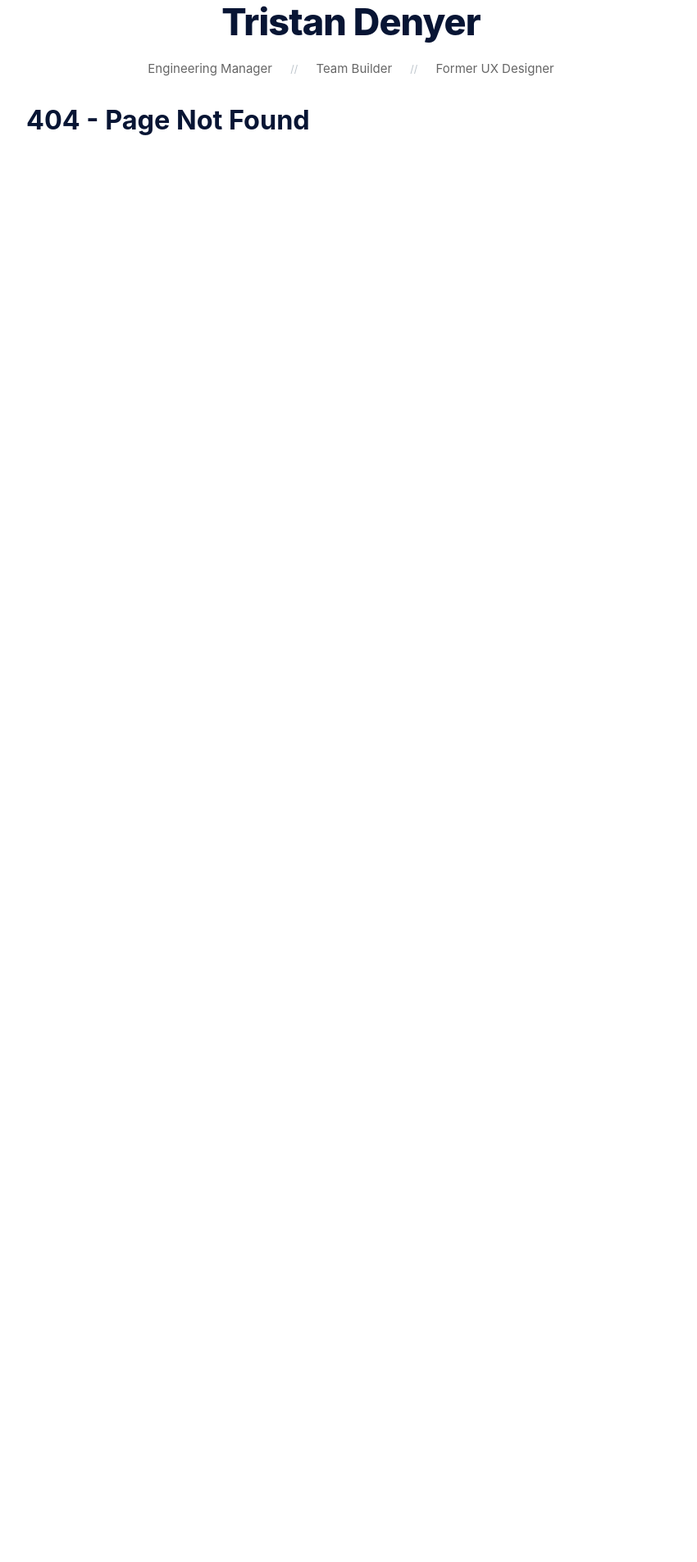
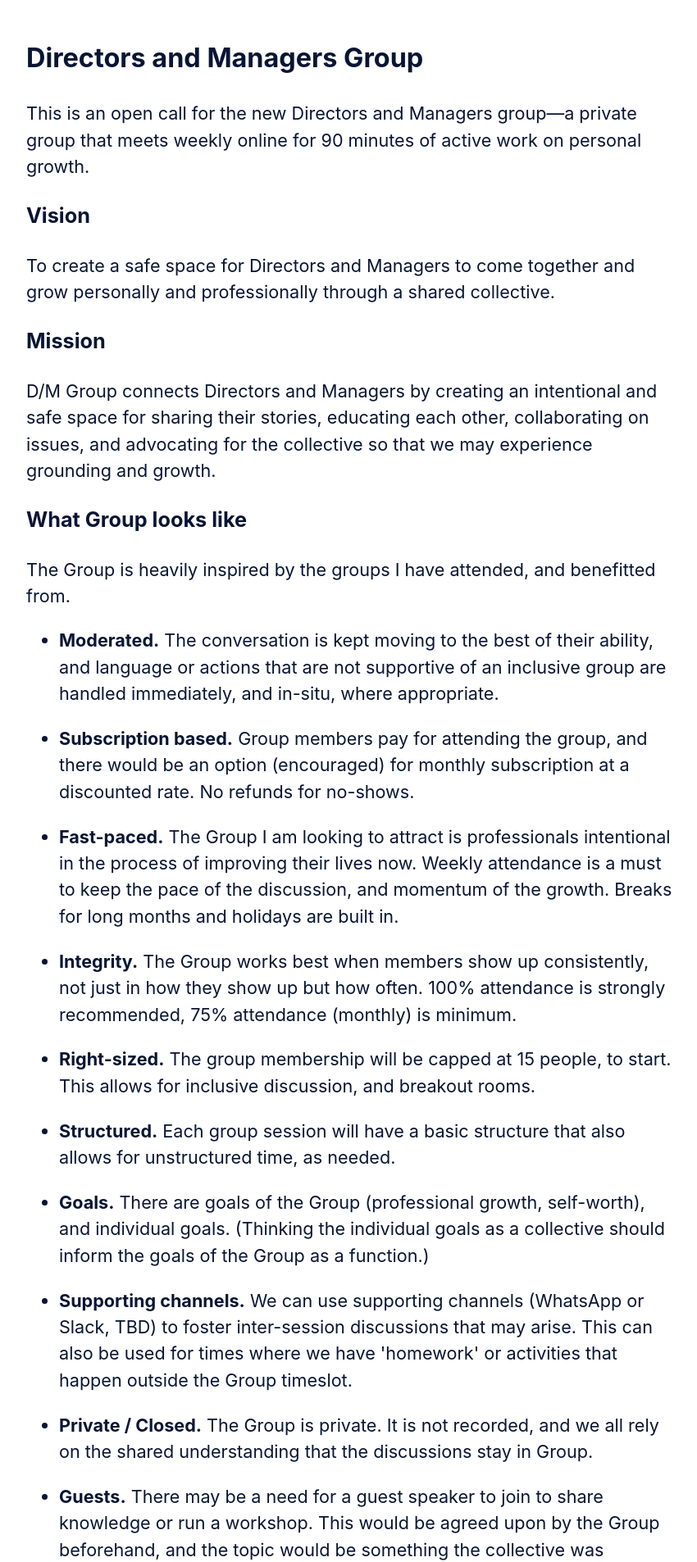
Before and after one commit to tristandenyer/nextjs-blog, a Next.js app: page /directors-and-managers-group in a window 1280 px wide. Before the commit this address had no page. Shown: the part 216-2122 px from the top of the page at 82% size, without its empty margins (212-1062 px from the left). Before the commit the page ends 800 px from the top, so only its background shows below. Built offline with nearby package versions, Linux system fonts and the light colour scheme.

Commit message:
initial build of dm group page

```diff
--- /dev/null
+++ b/pages/directors-and-managers-group.js
@@ -0,0 +1,103 @@
+import Head from "next/head";
+import Layout from "../components/layout";
+import utilStyles from "../styles/utils.module.css";
+
+export default function Custom404() {
+  return (
+    <Layout>
+      <Head>
+        <title>
+          Join the Directors and Managers Group | Moderated by Tristan Denyer
+        </title>
+      </Head>
+      <section className={utilStyles.headingMd}>
+        <h1>Directors and Managers Group</h1>
+      </section>
+      <section className={utilStyles.headingMd}>
+        <p>
+          This is an open call for the new Directors and Managers group&mdash;a
+          private group that meets weekly online for 90 minutes of active work
+          on personal growth.
+        </p>
+      </section>
+      <section className={utilStyles.headingMd}>
+        <h3>Vision</h3>
+        <p>
+          To create a safe space for Directors and Managers to come together and
+          grow personally and professionally through a shared collective.
+        </p>
+        <h3>Mission</h3>
+        <p>
+          D/M Group connects Directors and Managers by creating an intentional
+          and safe space for sharing their stories, educating each other,
+          collaborating on issues, and advocating for the collective so that we
+          may experience grounding and growth.
+        </p>
+        <h3>What Group looks like</h3>
+        <p>
+          The Group is heavily inspired by the groups I have attended, and
+          benefitted from.
+        </p>
+        <ul>
+          <li className={utilStyles.listItem}>
+            <strong>Moderated.</strong> The conversation is kept moving to the
+            best of their ability, and language or actions that are not
+            supportive of an inclusive group are handled immediately, and
+            in-situ, where appropriate.
+          </li>
+          <li className={utilStyles.listItem}>
+            <strong>Subscription based.</strong> Group members pay for attending
+            the group, and there would be an option (encouraged) for monthly
+            subscription at a discounted rate. No refunds for no-shows.
+          </li>
+          <li className={utilStyles.listItem}>
+            <strong>Fast-paced.</strong> The Group I am looking to attract is
+            professionals intentional in the process of improving their lives
+            now. Weekly attendance is a must to keep the pace of the discussion,
+            and momentum of the growth. Breaks for long months and holidays are
+            built in.
+          </li>
+          <li className={utilStyles.listItem}>
+            <strong>Integrity.</strong> The Group works best when members show
+            up consistently, not just in how they show up but how often. 100%
+            attendance is strongly recommended, 75% attendance (monthly) is
+            minimum.
+          </li>
+          <li className={utilStyles.listItem}>
+            <strong>Right-sized.</strong> The group membership will be capped at
+            15 people, to start. This allows for inclusive discussion, and
+            breakout rooms.
+          </li>
+          <li className={utilStyles.listItem}>
+            <strong>Structured.</strong> Each group session will have a basic
+            structure that also allows for unstructured time, as needed.
+          </li>
+          <li className={utilStyles.listItem}>
+            <strong>Goals.</strong> There are goals of the Group (professional
+            growth, self-worth), and individual goals. (Thinking the individual
+            goals as a collective should inform the goals of the Group as a
+            function.)
+          </li>
+          <li className={utilStyles.listItem}>
+            <strong>Supporting channels.</strong> We can use supporting channels
+            (WhatsApp or Slack, TBD) to foster inter-session discussions that
+            may arise. This can also be used for times where we have 'homework'
+            or activities that happen outside the Group timeslot.
+          </li>
+          <li className={utilStyles.listItem}>
+            <strong>Private / Closed.</strong> The Group is private. It is not
+            recorded, and we all rely on the shared understanding that the
+            discussions stay in Group.
+          </li>
+          <li className={utilStyles.listItem}>
+            <strong>Guests.</strong> There may be a need for a guest speaker to
+            join to share knowledge or run a workshop. This would be agreed upon
+            by the Group beforehand, and the topic would be something the
+            collective was interested in. Members may not bring guests to the
+            Group unannounced.
+          </li>
+        </ul>
+      </section>
+    </Layout>
+  );
+}
```
